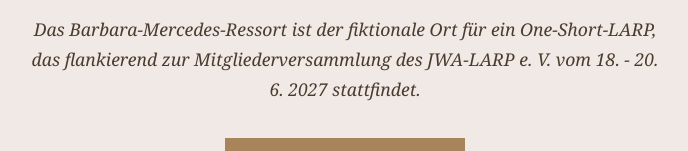
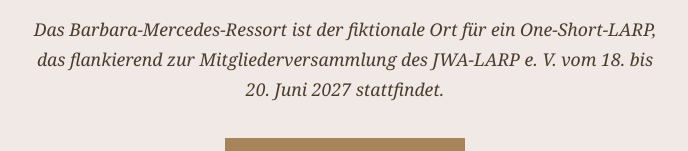
Before and after one commit to anhewi/wellnesslarp, a plain HTML site: page index.html in a window 1280 px wide. Shown: the part 1441-1592 px from the top of the page, without its empty margins (295-983 px from the left). Drawn offline with Linux system fonts and the light colour scheme.

Commit message:
Fix date formatting in index.html

```diff
--- a/index.html
+++ b/index.html
@@ -18,6 +18,6 @@
 <p>Buchen Sie noch heute ein Wochenende voller Komfort - oder bewerben Sie sich f&uuml;r eines unserer gesponserten Tickets. Denn Wohlbefinden sollte keine Frage des Geldes sein!</p>
 <p>&nbsp;</p>
 <p><sup><sub><span style="font-weight: 400;">Mit der Anmeldung oder der Teilnahme an unserem Gewinnspiel&nbsp; akzeptieren Sie unsere Allgemeinen Gesch&auml;ftsbedingungen. Alle Angaben ohne Gew&auml;hr.</span></sub></sup></p>
-<p><em>Das Barbara-Mercedes-Ressort ist der fiktionale Ort f&uuml;r ein One-Short-LARP, das flankierend zur Mitgliederversammlung des JWA-LARP e. V. vom 18. - 20. 6. 2027 stattfindet.</em></p>
+<p><em>Das Barbara-Mercedes-Ressort ist der fiktionale Ort f&uuml;r ein One-Short-LARP, das flankierend zur Mitgliederversammlung des JWA-LARP e. V. vom 18. bis 20. Juni 2027 stattfindet.</em></p>
 <a class="btn" href="anmeldung.html">Zur Anmeldung</a></div>
 <footer><a href="datenschutz.html">Datenschutzerkl&auml;rung</a> &middot; <a href="impressum.html">Impressum</a></footer>
```
